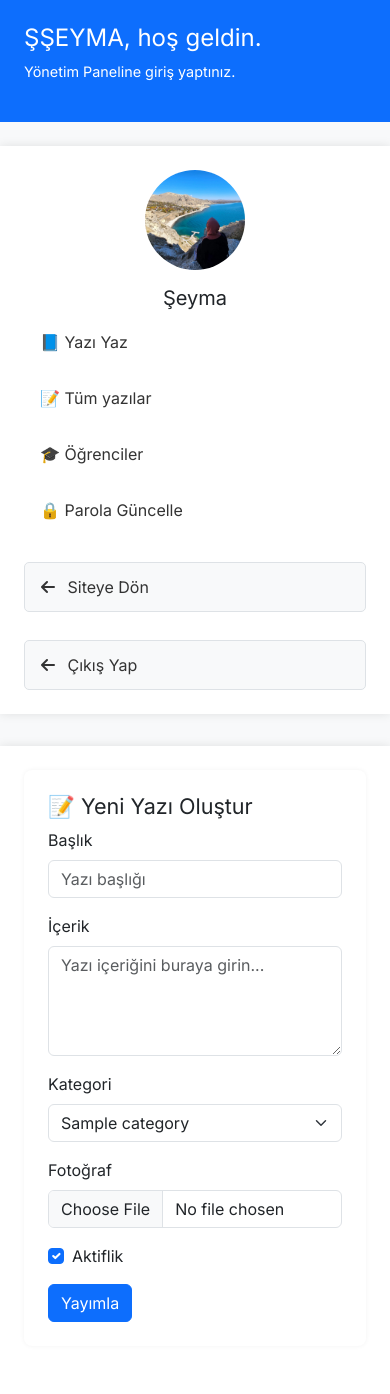
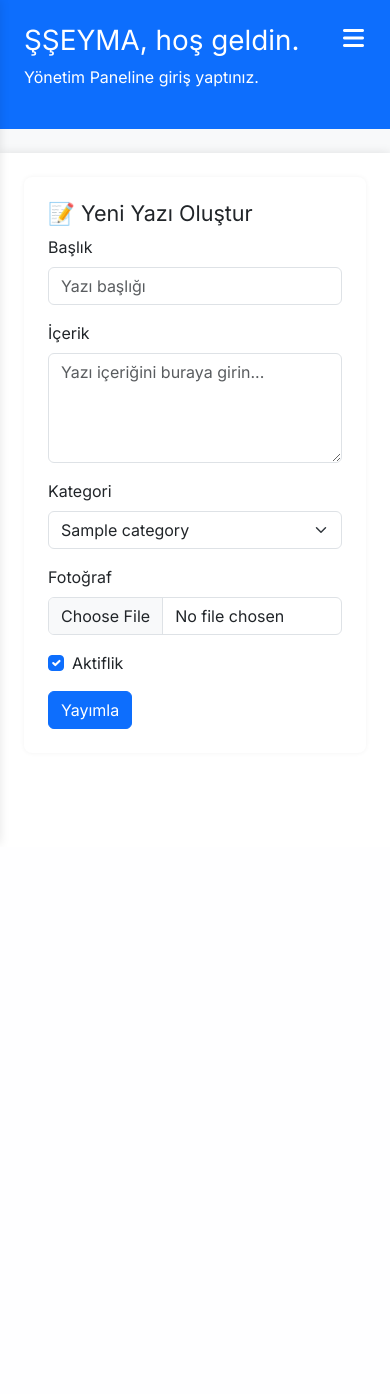
Before and after one commit to ugurtr-cmd/my-django-project, a Django app: page /admin-paneli in a window 390 px wide. After the commit the page ends 729 px from the top, so only its background shows below. Run offline with Django 5.2, Linux system fonts and the light colour scheme; a user stored in the database is signed in; tables that the repository leaves empty hold one stand-in row (values such as "Sample post"); parts of the project's set-up code (start-up, migrations or seed data) failed here and were passed over; some libraries are stand-ins or nearby versions.

Commit message:
Update layout_admin.html

```diff
--- a/templates/layout_admin.html
+++ b/templates/layout_admin.html
@@ -19,6 +19,7 @@
       color: white;
       padding: 1.5rem;
       margin-bottom: 1.5rem;
+      position: relative;
     }
 
     .admin-container {
@@ -33,6 +34,7 @@
       padding: 1.5rem;
       box-shadow: 0 0 10px rgba(0,0,0,0.1);
       height: 100%;
+      transition: all 0.3s ease;
     }
 
     .sidebar img {
@@ -68,6 +70,7 @@
       background-color: white;
       margin-left: 1rem;
       box-shadow: 0 0 10px rgba(0,0,0,0.1);
+      transition: margin-left 0.3s ease;
     }
 
     .section-box {
@@ -104,49 +107,56 @@
     }
 
     /* Mobile responsive adjustments */
-    @media (max-width: 768px) {
-      .admin-container {
-        flex-direction: column;
+    @media (max-width: 992px) {
+      .sidebar {
+        position: fixed;
+        left: -250px;
+        top: 0;
+        bottom: 0;
+        z-index: 1000;
+        width: 250px;
+        overflow-y: auto;
       }
 
-      .sidebar {
-        flex: 0 0 auto;
-        width: 100%;
-        margin-bottom: 1rem;
+      .sidebar.active {
+        left: 0;
       }
 
       .main-panel {
         margin-left: 0;
-        margin-top: 1rem;
+        width: 100%;
       }
 
-      .sidebar nav {
-        display: grid;
-        grid-template-columns: repeat(2, 1fr);
-        gap: 0.5rem;
-      }
-
-      .siteye-don {
-        grid-column: span 2;
+      .menu-toggle {
+        display: block !important;
       }
     }
 
-    @media (max-width: 576px) {
-      .sidebar nav {
-        grid-template-columns: 1fr;
-      }
+    .menu-toggle {
+      display: none;
+      position: absolute;
+      right: 20px;
+      top: 20px;
+      background: none;
+      border: none;
+      color: white;
+      font-size: 1.5rem;
+      cursor: pointer;
+    }
 
-      .siteye-don {
-        grid-column: span 1;
-      }
+    .overlay {
+      position: fixed;
+      top: 0;
+      left: 0;
+      right: 0;
+      bottom: 0;
+      background-color: rgba(0,0,0,0.5);
+      z-index: 999;
+      display: none;
+    }
 
-      .admin-header h1 {
-        font-size: 1.5rem;
-      }
-
-      .admin-header p {
-        font-size: 0.9rem;
-      }
+    .overlay.active {
+      display: block;
     }
   </style>
   {% block css_file %}{% endblock css_file %}
@@ -155,12 +165,18 @@
   <div class="admin-header">
     <h1>ŞŞEYMA, hoş geldin.</h1>
     <p>Yönetim Paneline giriş yaptınız.</p>
+    <button class="menu-toggle" id="menuToggle">
+      <i class="fas fa-bars"></i>
+    </button>
   </div>
+
+  <div class="overlay" id="overlay"></div>
+
   {% include "messages.html" %}
 
   <div class="admin-container">
     <!-- Sidebar -->
-    <div class="sidebar text-center">
+    <div class="sidebar" id="sidebar">
       <img src="{% static 'blog/img/profil.jpg' %}" alt="Profil Foto">
       <h5>Şeyma</h5>
       <nav class="text-start">
@@ -184,5 +200,46 @@
   </div>
 
   <script src="https://cdn.jsdelivr.net/npm/bootstrap@5.3.0/dist/js/bootstrap.bundle.min.js"></script>
+  <script>
+    document.addEventListener('DOMContentLoaded', function() {
+      const menuToggle = document.getElementById('menuToggle');
+      const sidebar = document.getElementById('sidebar');
+      const overlay = document.getElementById('overlay');
+
+      menuToggle.addEventListener('click', function() {
+        sidebar.classList.toggle('active');
+        overlay.classList.toggle('active');
+
+        // Menü ikonunu değiştir
+        const icon = menuToggle.querySelector('i');
+        if (sidebar.classList.contains('active')) {
+          icon.classList.remove('fa-bars');
+          icon.classList.add('fa-times');
+        } else {
+          icon.classList.remove('fa-times');
+          icon.classList.add('fa-bars');
+        }
+      });
+
+      overlay.addEventListener('click', function() {
+        sidebar.classList.remove('active');
+        overlay.classList.remove('active');
+        const icon = menuToggle.querySelector('i');
+        icon.classList.remove('fa-times');
+        icon.classList.add('fa-bars');
+      });
+
+      // Ekran boyutu değiştiğinde kontrol et
+      window.addEventListener('resize', function() {
+        if (window.innerWidth > 992) {
+          sidebar.classList.remove('active');
+          overlay.classList.remove('active');
+          const icon = menuToggle.querySelector('i');
+          icon.classList.remove('fa-times');
+          icon.classList.add('fa-bars');
+        }
+      });
+    });
+  </script>
 </body>
 </html>
```
